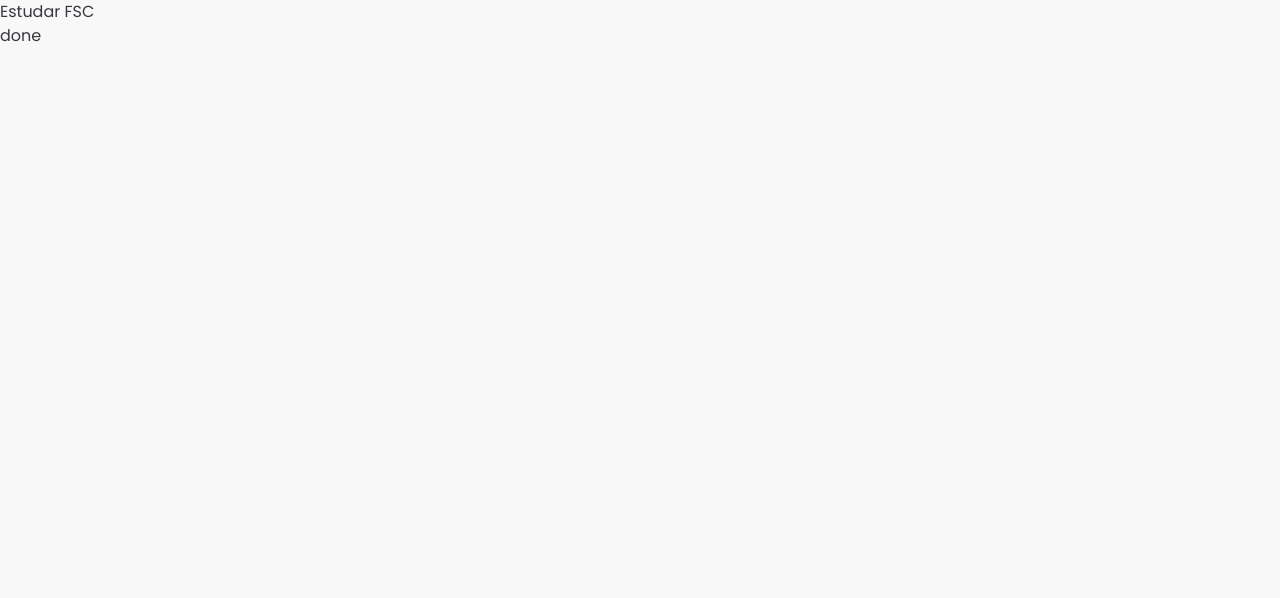
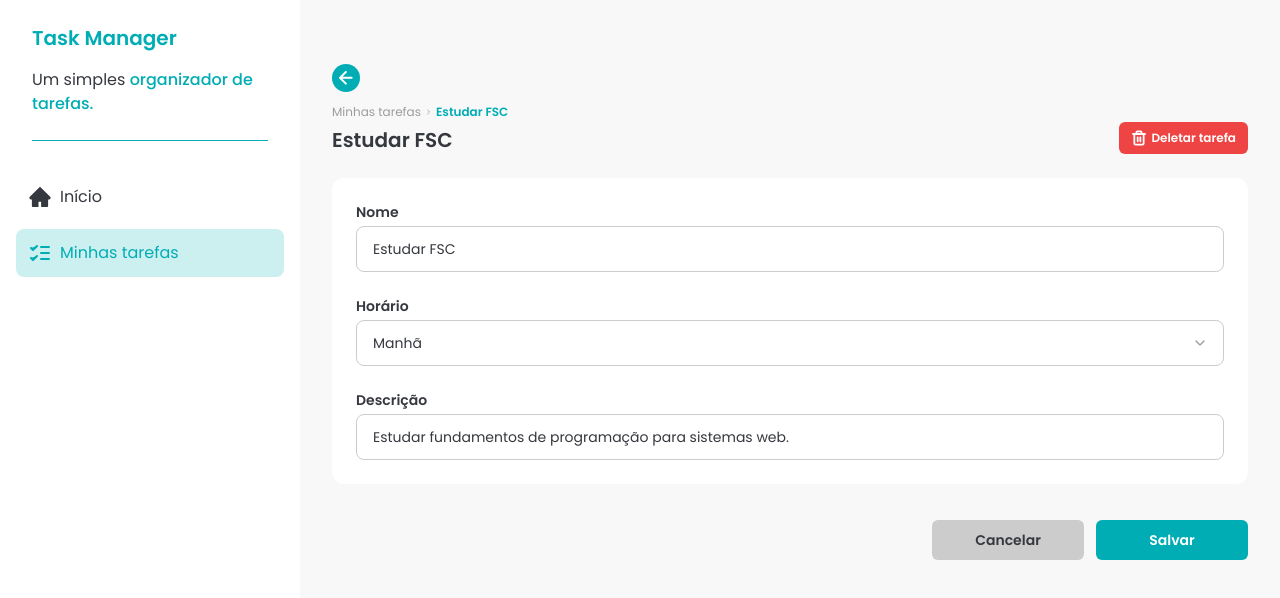
Before and after one commit to deniswmonteiro/task-manager, a React (Vite) app: page /task/1 in a window 1280 px wide. Shown: the top 598 px of the page. Built offline with nearby package versions, Linux system fonts and the light colour scheme; data requests are answered from the project's data file.

Commit message:
feat: criando a página de detalhes da tarefa sem a lógica

```diff
--- a/src/assets/icons/index.js
+++ b/src/assets/icons/index.js
@@ -1,5 +1,7 @@
 import AddIcon from "./add.svg?react";
+import ArrowIcon from "./arrow.svg?react";
 import CheckIcon from "./check.svg?react";
+import ChevronIcon from "./chevron.svg?react";
 import CloudSunIcon from "./cloud-sun.svg?react";
 import DetailsIcon from "./details.svg?react";
 import HomeIcon from "./home.svg?react";
@@ -11,7 +13,9 @@ import TrashIcon from "./trash.svg?react";
 
 export {
   AddIcon,
+  ArrowIcon,
   CheckIcon,
+  ChevronIcon,
   CloudSunIcon,
   DetailsIcon,
   HomeIcon,
--- a/src/components/AddTaskModal.jsx
+++ b/src/components/AddTaskModal.jsx
@@ -103,7 +103,7 @@ const AddTaskModal = ({
                   Insira as informações abaixo
                 </p>
               </div>
-              <div className="space-y-4">
+              <form className="space-y-4">
                 <Input
                   id="title"
                   label={"Título"}
@@ -141,7 +141,7 @@ const AddTaskModal = ({
                   ref={descriptionRef}
                   disabled={createIsLoading}
                 />
-              </div>
+              </form>
               <div className="flex items-center justify-center gap-3">
                 <Button color="secondary" size="lg" onClick={handleClose}>
                   Cancelar
--- a/src/components/Button.jsx
+++ b/src/components/Button.jsx
@@ -10,6 +10,8 @@ const Button = ({ children, color, size, ...props }) => {
         secondary:
           "bg-brand-light-gray text-brand-dark-blue hover:shadow-brand-light-gray hover:shadow-sm",
         ghost: "text-brand-dark-gray hover:text-brand-dark-blue bg-transparent",
+        danger:
+          "bg-brand-danger hover:shadow-brand-danger text-white hover:shadow-sm",
       },
       size: {
         sm: "px-3 py-2 text-xs",
--- a/src/pages/task-details.jsx
+++ b/src/pages/task-details.jsx
@@ -1,9 +1,17 @@
 import React from "react";
-import { useParams } from "react-router-dom";
+import { Link, useNavigate, useParams } from "react-router-dom";
+
+import { ArrowIcon, TrashIcon } from "../assets/icons";
+import { ChevronIcon } from "../assets/icons";
+import Button from "../components/Button";
+import Input from "../components/form/Input";
+import Select from "../components/form/Select";
+import Sidebar from "../components/Sidebar";
 
 const TaskDetailsPage = () => {
   const [task, setTask] = React.useState(null);
   const { taskId } = useParams();
+  const navigate = useNavigate();
 
   React.useEffect(() => {
     const fetchTask = async () => {
@@ -23,9 +31,88 @@ const TaskDetailsPage = () => {
   }
 
   return (
-    <div>
-      <p>{task.title}</p>
-      <p>{task.status}</p>
+    <div className="flex">
+      <Sidebar />
+      <main className="h-screen w-full space-y-6 overflow-y-auto px-8 py-16">
+        <div className="flex w-full items-end justify-between">
+          <div className="flex flex-col">
+            <Link
+              to={"/"}
+              className="bg-brand-primary text-brand-white hover:shadow-brand-primary mb-3 flex h-7 w-7 items-center justify-center rounded-full duration-300 hover:shadow-sm hover:transition-all hover:duration-300"
+            >
+              <ArrowIcon />
+            </Link>
+            <div className="mb-1.5 flex items-center gap-1.5 text-xs">
+              <Link
+                to={"/"}
+                className="text-brand-text-gray hover:text-brand-dark-gray duration-300 hover:transition-all hover:duration-300"
+              >
+                Minhas tarefas
+              </Link>
+              <ChevronIcon className="text-brand-text-gray h-1.5 w-0.75" />
+              <span className="text-brand-primary font-semibold">
+                {task.title}
+              </span>
+            </div>
+            <h1 className="text-brand-dark-blue text-xl font-semibold">
+              {task.title}
+            </h1>
+          </div>
+
+          <Button color="danger">
+            <TrashIcon />
+            Deletar tarefa
+          </Button>
+        </div>
+        <div>
+          <form>
+            <div className="bg-brand-white space-y-6 rounded-xl p-6">
+              <Input
+                id="name"
+                label={"Nome"}
+                value={task.title}
+                // ref={titleRef}
+                // disabled={deleteIsLoading}
+              />
+
+              <Select
+                id="time"
+                label={"Horário"}
+                defaultValue={task.time}
+                options={[
+                  {
+                    value: "",
+                    label: "Selecione o horário",
+                    disabled: true,
+                  },
+                  { value: "morning", label: "Manhã" },
+                  { value: "afternoon", label: "Tarde" },
+                  { value: "evening", label: "Noite" },
+                ]}
+                // ref={timeRef}
+                // disabled={deleteIsLoading}
+              />
+
+              <Input
+                id="description"
+                label={"Descrição"}
+                value={task.description}
+                // ref={descriptionRef}
+                // disabled={deleteIsLoading}
+              />
+            </div>
+
+            <div className="mt-9 flex items-center justify-end gap-3">
+              <Button color="secondary" size="lg" onClick={() => navigate("/")}>
+                Cancelar
+              </Button>
+              <Button color="primary" size="lg">
+                Salvar
+              </Button>
+            </div>
+          </form>
+        </div>
+      </main>
     </div>
   );
 };
```
Also changed, not shown: src/assets/icons/arrow.svg (added), src/assets/icons/chevron.svg (added).
